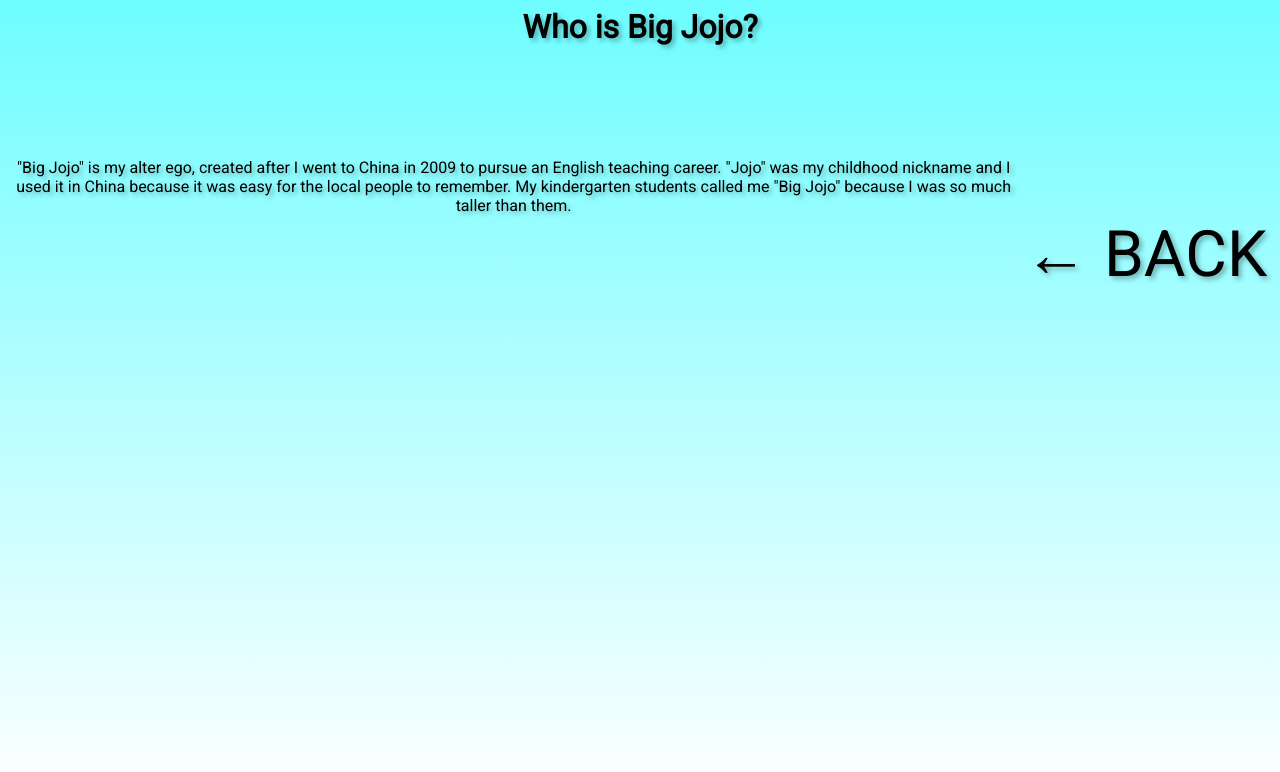
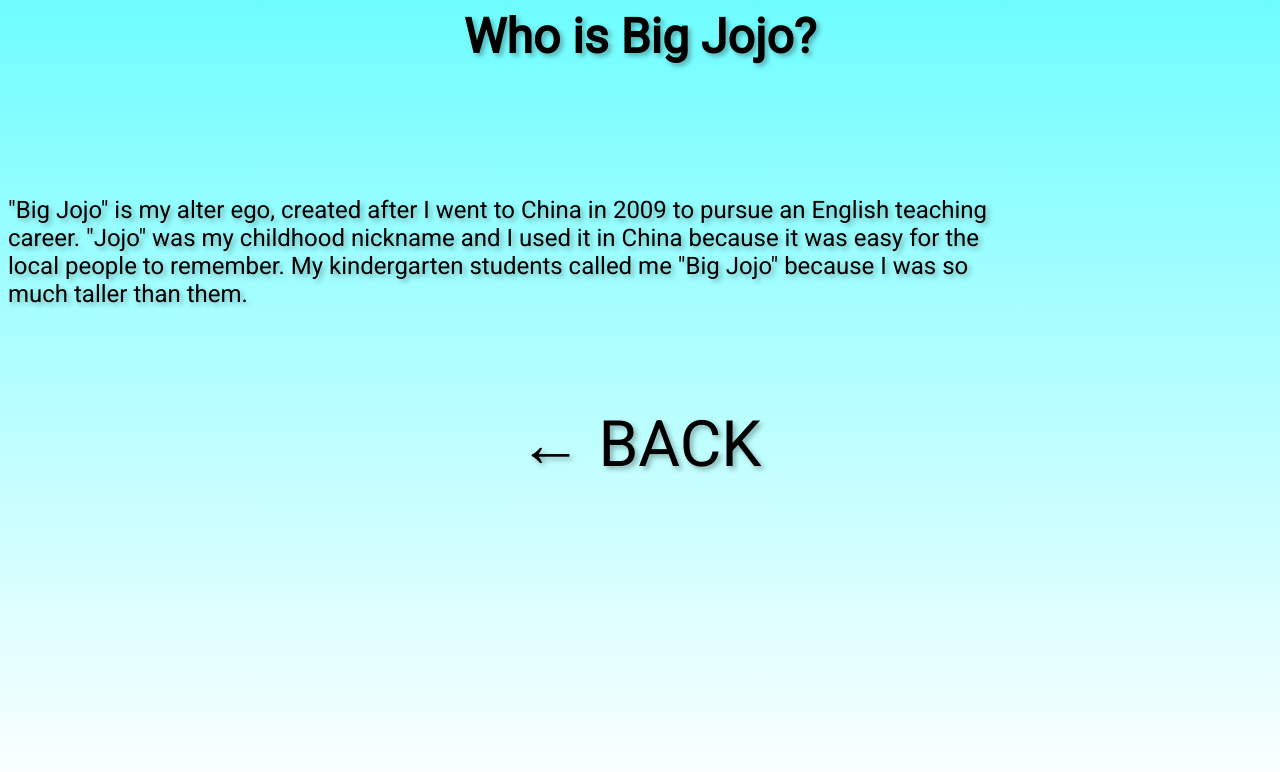
Before and after one commit to DasGroobinCat/DasGroobinCat.github.io, a plain HTML site: page bigjojo.html in a window 1280 px wide. Drawn offline with Linux system fonts and the light colour scheme.

Commit message:
Update bigjojo.html

```diff
--- a/bigjojo.html
+++ b/bigjojo.html
@@ -5,9 +5,9 @@
 <link rel="icon" type="image/png" sizes="192x192" href="/FavIcon.png">
 <style>
   body {background: linear-gradient(0deg,rgba(255, 255, 255, 1) 0%, rgba(110, 253, 255, 1) 100%); background-attachment: fixed; text-align: center; text-shadow: 3px 3px 5px rgba(0, 0, 0, 0.3); font-family: 'Roboto'; font-size: 4rem;}
-  h1 {font-size: 2rem;}
+  h1 {font-size: 3rem;}
   a {text-decoration: none; color: black;}
-  p {font-size: 1rem; width: 80%; float: left;}
+  p {font-size: 1.5rem; width: 80%; text-align: left;}
   .hotlink {text-decoration: underline; color: blue;}
 </style></head>
 <body>
```
